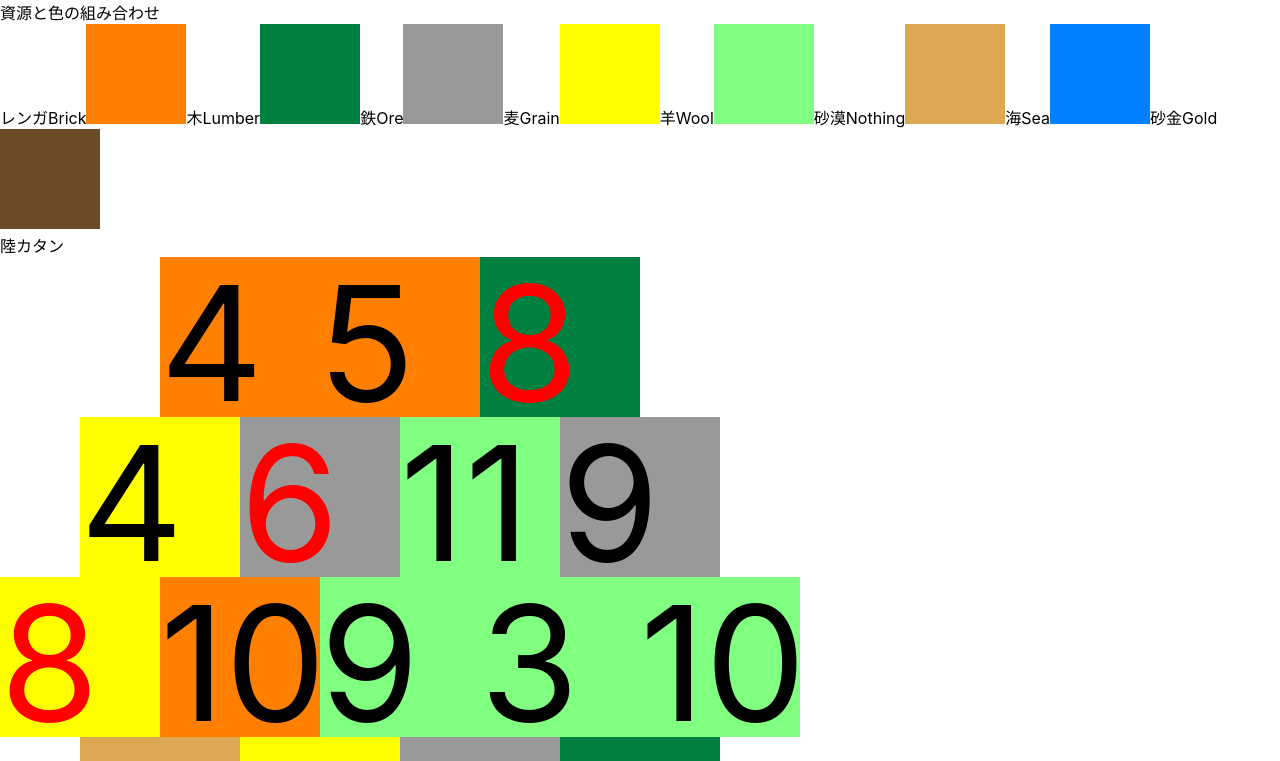
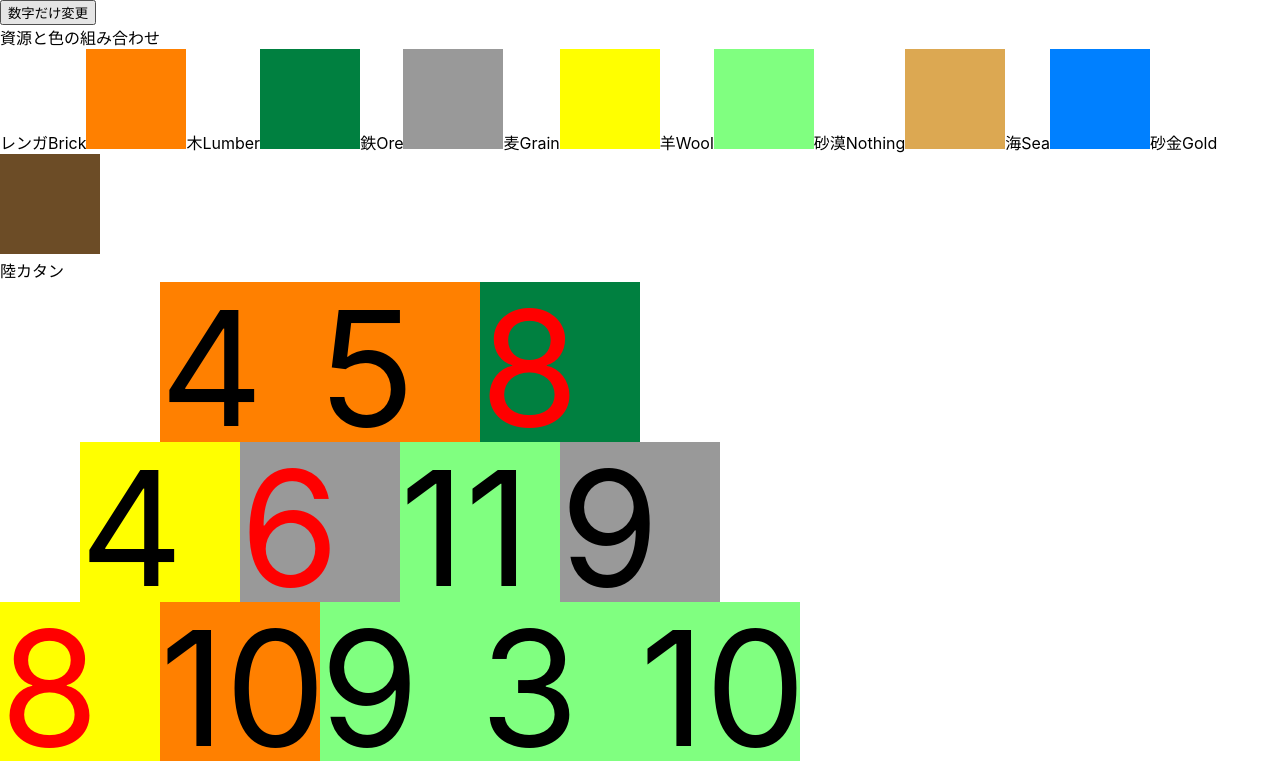
Before and after one commit to ryusei-iki/catangit, a React (Create React App) app: page / in a window 1280 px wide. Shown: the top 761 px of the page. Built offline with nearby package versions, Linux system fonts and the light colour scheme.

Commit message:
num random button

```diff
--- a/src/App.tsx
+++ b/src/App.tsx
@@ -250,7 +250,6 @@ let dame_num=1
   }
   return numArrayRandom
   }
-
   const islandGenerate=()=>{
     dame_num=1
     let sigenArrayRandom=shuffle(sigen3)
@@ -337,7 +336,15 @@ let dame_num=1
     }
     return numArrayRandom3
   }
-  let numArrayRandom3=func3()
+
+    // let numArrayRandom3=func3()
+let numArrayRandom3=func3()
+// let numArrayRandom3=func3()
+  const [loop,setLoop]=useState(0)
+  useEffect(()=>{
+    let numArrayRandom3=func3()
+  },[loop])
+
   // const sigenRandom3=shuffle(sigen3)
   // console.log(sigenRandm3)
   let tobasu11=0
@@ -345,6 +352,7 @@ let dame_num=1
   let tobasu3=0
   return (
     <>
+    <button onClick={()=>setLoop((prev)=>prev+1)}>数字だけ変更</button>
     <div>{'資源と色の組み合わせ'}</div>
     <div>
       レンガBrick
```
